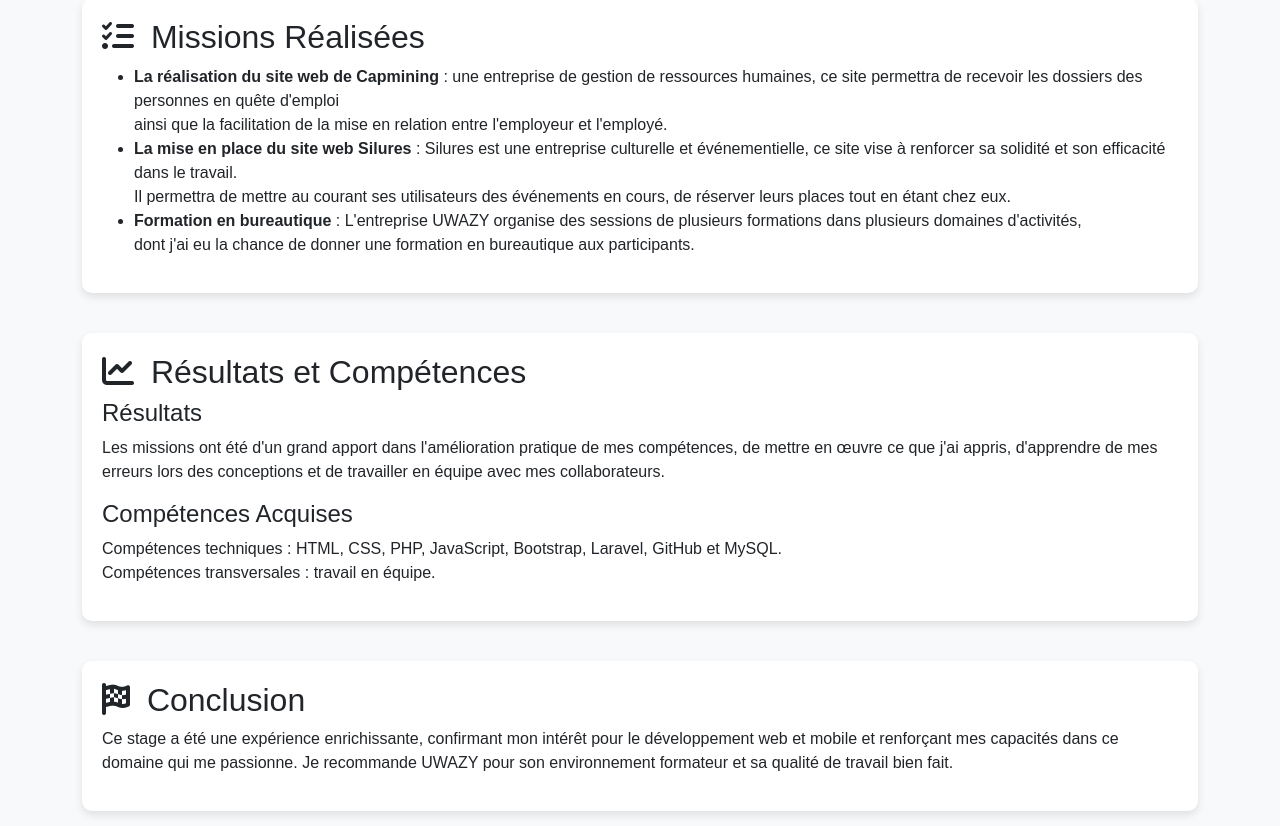
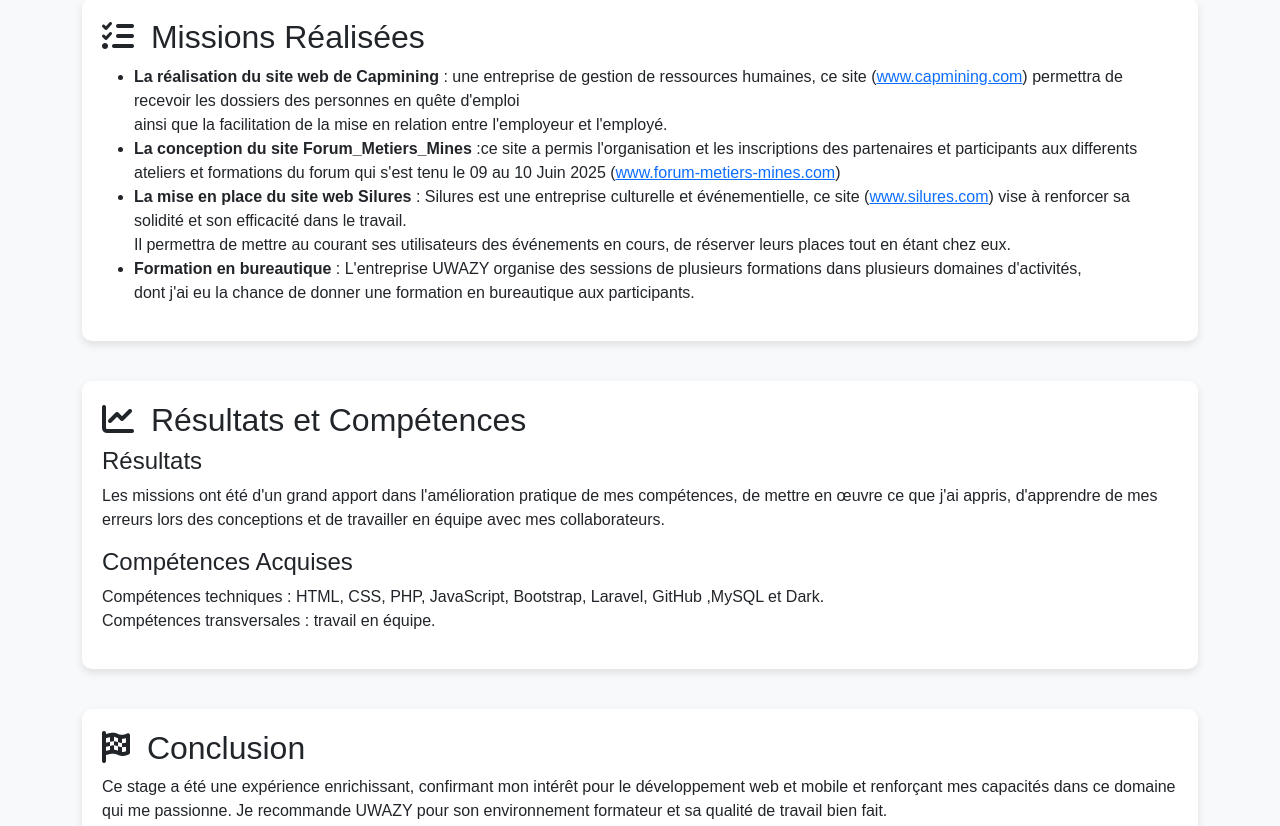
Before and after one commit to hilairr/rapport_de_stage, a plain HTML site: page index.html in a window 1280 px wide. Shown: the part 1140-1966 px from the top of the page. Drawn offline with nearby package versions, Linux system fonts and the light colour scheme.

Commit message:
update commit

```diff
--- a/index.html
+++ b/index.html
@@ -12,8 +12,6 @@
     <link rel="stylesheet" href="style.css">
 </head>
 <style>
-
-
         body {
             font-family: 'Arial', sans-serif;
             background-color: #f8f9fa;
@@ -62,7 +60,6 @@
             text-align: center;
             margin-top: 40px;
         }
-
 </style>
 <body>
     <!-- Navigation -->
@@ -132,10 +129,13 @@
             <h2><i class="fas fa-tasks me-2"></i> Missions Réalisées</h2>
             <ul>
                 <li><strong>La réalisation du site web de Capmining</strong> : une entreprise de gestion de ressources
-                    humaines, ce site permettra de recevoir les dossiers des personnes en quête d'emploi <br>ainsi que
+                    humaines, ce site (<a href="https://capmining-partners.com/" target="_blank">www.capmining.com</a>) permettra de recevoir les dossiers des personnes en quête d'emploi <br>ainsi que
                     la facilitation de la mise en relation entre l'employeur et l'employé.</li>
+                    <li><strong>La conception du site Forum_Metiers_Mines</strong> :ce site a permis l'organisation et les inscriptions des partenaires et participants aux differents <br> ateliers et formations du forum qui s'est tenu le 09 au 10 Juin 2025
+                     (<a href="https://forum-metiers-mines.com/" target="_blank">www.forum-metiers-mines.com</a>) </li>
+
                 <li><strong>La mise en place du site web Silures</strong> : Silures est une entreprise culturelle et
-                    événementielle, ce site vise à renforcer sa solidité et son efficacité dans le travail. <br>Il
+                    événementielle, ce site (<a href="https://siluresproductions.com/" target="_blank">www.silures.com</a>) vise à renforcer sa solidité et son efficacité dans le travail. <br>Il
                     permettra de mettre au courant ses utilisateurs des événements en cours, de réserver leurs places tout en étant chez eux.</li>
                 <li><strong>Formation en bureautique</strong> : L'entreprise UWAZY organise des sessions de plusieurs formations dans plusieurs domaines d'activités, <br>
                     dont j'ai eu la chance de donner une formation en bureautique aux participants.</li>
@@ -149,14 +149,14 @@
             <p>Les missions ont été d'un grand apport dans l'amélioration pratique de mes compétences, de mettre en
                 œuvre ce que j'ai appris, d'apprendre de mes erreurs lors des conceptions et de travailler en équipe avec mes collaborateurs.</p>
             <h4>Compétences Acquises</h4>
-            <p>Compétences techniques : HTML, CSS, PHP, JavaScript, Bootstrap, Laravel, GitHub et MySQL. <br>
+            <p>Compétences techniques : HTML, CSS, PHP, JavaScript, Bootstrap, Laravel, GitHub ,MySQL et Dark. <br>
                 Compétences transversales : travail en équipe.</p>
         </div>
 
         <!-- Conclusion -->
         <div class="section" id="conclusion">
             <h2><i class="fas fa-flag-checkered me-2"></i> Conclusion</h2>
-            <p>Ce stage a été une expérience enrichissante, confirmant mon intérêt pour le développement web et mobile et renforçant mes capacités dans ce domaine qui me passionne.
+            <p>Ce stage a été une expérience enrichissant, confirmant mon intérêt pour le développement web et mobile et renforçant mes capacités dans ce domaine qui me passionne.
                 Je recommande UWAZY pour son environnement formateur et sa qualité de travail bien fait.</p>
         </div>
     </div>
```
